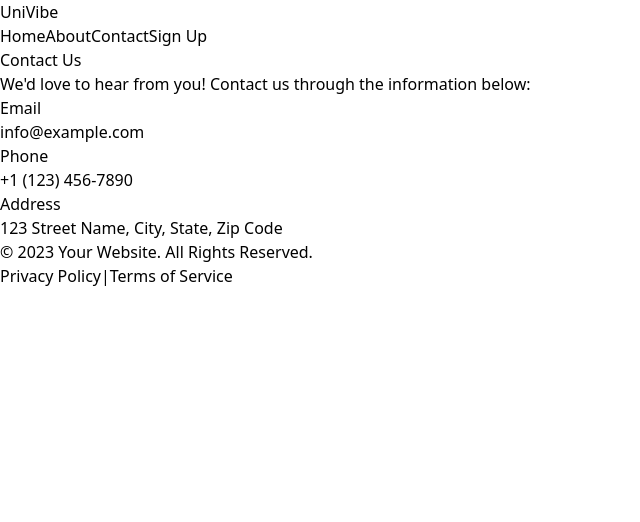
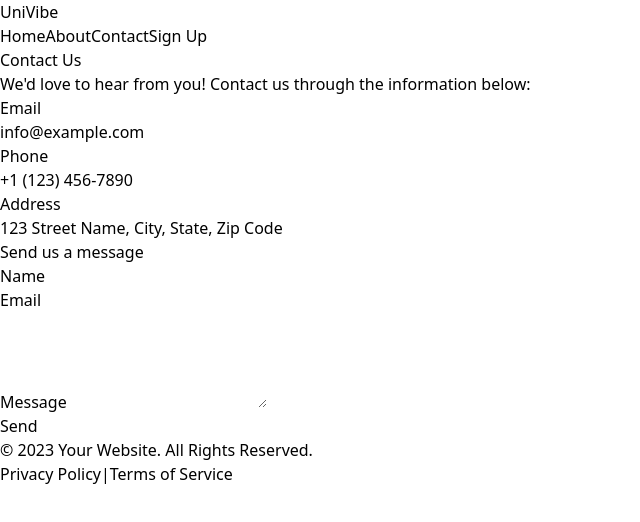
Before and after one commit to reaperxyndrome/UniVibe, a React (Vite) app: page /contact in a window 1280 px wide. Shown: the top 522 px of the page, without its empty margins (0-640 px from the left). Built offline with nearby package versions, Linux system fonts and the light colour scheme.

Commit message:
added contact form

```diff
--- a/src/Contact.jsx
+++ b/src/Contact.jsx
@@ -1,6 +1,30 @@
 import Navbar from "./Navbar";
 import Footer from "./Footer";
 
+function ContactForm() {
+	return(
+		<div className="mt-8">
+			<h3 className="text-xl font-semibold mb-4">Send us a message</h3>
+			<form>
+				<div className="mb-4">
+					<label htmlFor="name" className="block text-gray-600 mb-2">Name</label>
+					<input type="text" id="name" className="w-full px-3 py-2 border rounded shadow appearance-none text-gray-600 leading-tight focus:outline-none focus:shadow-outline" />
+				</div>
+				<div className="mb-4">
+					<label htmlFor="email" className="block text-gray-600 mb-2">Email</label>
+					<input type="email" id="email" className="w-full px-3 py-2 border rounded shadow appearance-none text-gray-600 leading-tight focus:outline-none focus:shadow-outline" />
+				</div>
+				<div className="mb-4">
+					<label htmlFor="message" className="block text-gray-600 mb-2">Message</label>
+					<textarea id="message" rows="4" className="w-full px-3 py-2 border rounded shadow appearance-none text-gray-600 leading-tight focus:outline-none focus:shadow-outline"></textarea>
+				</div>
+				<button type="submit" className="bg-blue-500 hover:bg-blue-700 text-white font-bold py-2 px-4 rounded">
+					Send
+				</button>
+			</form>
+		</div>
+	)
+}
 function Contact() {
 	return (
 		<div className="flex flex-col min-h-screen bg-black text-white">
@@ -27,6 +51,7 @@ function Contact() {
 			</p>
 			</div>
 		</main>
+		<ContactForm></ContactForm>
 		<Footer></Footer>
 		</div>
 	);
```
